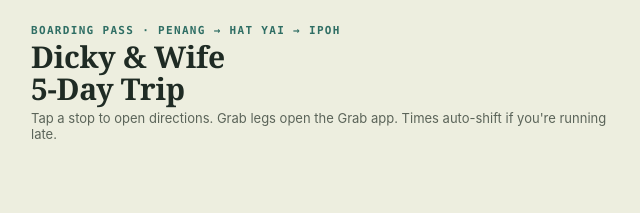
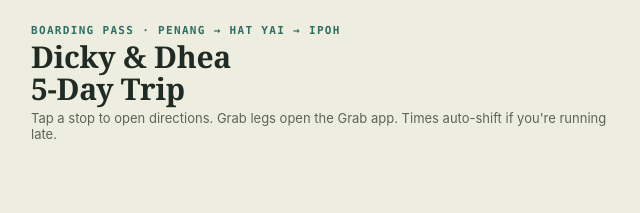
Before and after one commit to DickymDJAHU/HolidayTrip, a website: page index.html in a window 1280 px wide. Shown: the top 213 px of the page, 307-947 px from the left. Drawn offline with Linux system fonts and the light colour scheme; no server answers.

Commit message:
Update index.html

```diff
--- a/index.html
+++ b/index.html
@@ -3,7 +3,7 @@
 <head>
 <meta charset="UTF-8">
 <meta name="viewport" content="width=device-width, initial-scale=1.0, maximum-scale=1, user-scalable=no">
-<title>Dicky & Wife — Penang/Hat Yai/Ipoh Trip</title>
+<title>Dicky & Dhea — Penang/Hat Yai/Ipoh Trip</title>
 <link rel="manifest" href="manifest.json">
 <meta name="theme-color" content="#2F6E64">
 <link rel="apple-touch-icon" href="icon-192.png">
@@ -191,7 +191,7 @@ h1{
 
   <div class="header">
     <div class="eyebrow">Boarding Pass · Penang → Hat Yai → Ipoh</div>
-    <h1>Dicky & Wife<br>5-Day Trip</h1>
+    <h1>Dicky & Dhea<br>5-Day Trip</h1>
     <div class="sub">Tap a stop to open directions. Grab legs open the Grab app. Times auto-shift if you're running late.</div>
 
     <div class="budget-strip" id="budgetStrip"></div>
```
